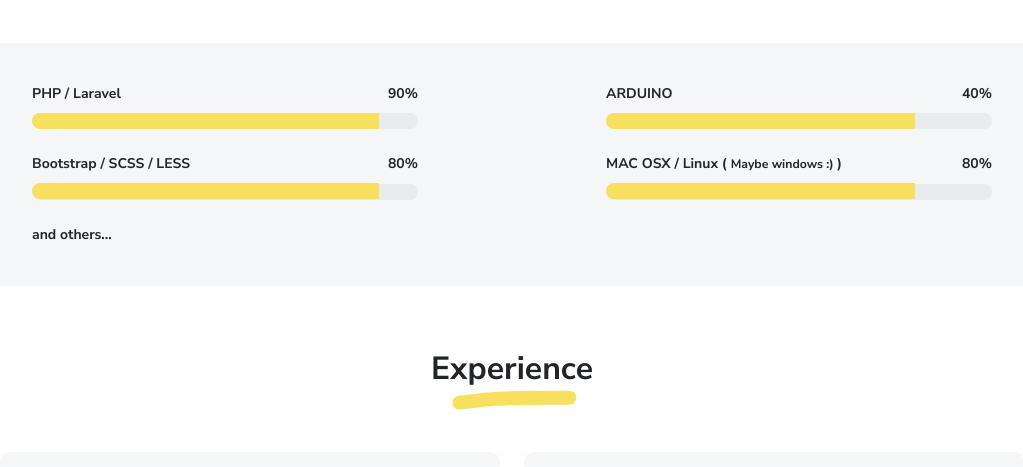
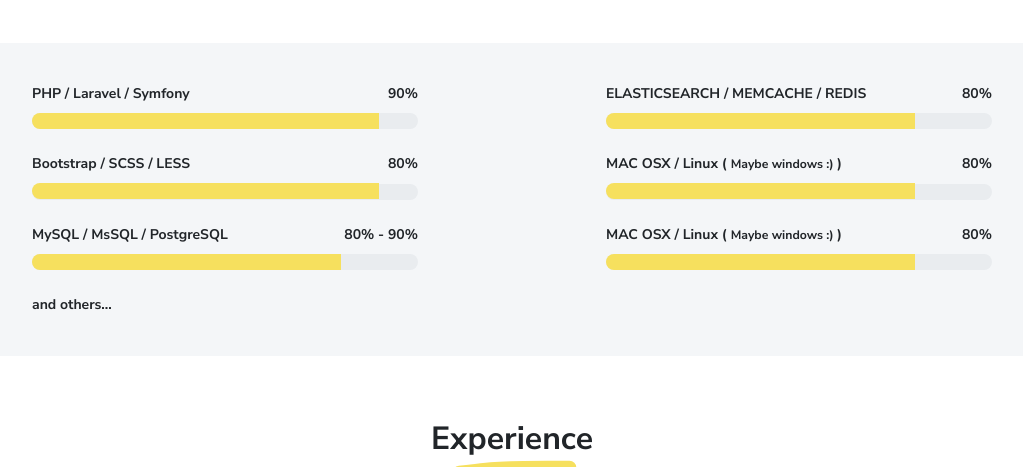
Before and after one commit to kemalbalaban/kemalbalaban.github.io, a plain HTML site: page resume/index.html in a window 1280 px wide. Shown: the part 1651-2118 px from the top of the page, without its empty margins (128-1151 px from the left). Drawn offline with nearby package versions, Linux system fonts and the light colour scheme.

Commit message:
Path Experience added

```diff
--- a/resume/index.html
+++ b/resume/index.html
@@ -185,7 +185,7 @@
           <div class="row">
             <div class="col-md-5">
               <div class="py-1">
-                <div class="d-flex text-small fw-bolder"><span class="me-auto">PHP / Laravel</span><span>90%</span></div>
+                <div class="d-flex text-small fw-bolder"><span class="me-auto">PHP / Laravel / Symfony</span><span>90%</span></div>
                 <div class="progress my-1">
                   <div class="progress-bar bg-primary" role="progressbar" data-aos="zoom-in-right" data-aos-delay="100" data-aos-anchor=".skills-section" style="width: 90%" aria-valuenow="90" aria-valuemin="0" aria-valuemax="100"></div>
                 </div>
@@ -199,7 +199,7 @@
             </div>
             <div class="col-md-5 offset-md-2">
               <div class="py-1">
-                <div class="d-flex text-small fw-bolder"><span class="me-auto">ARDUINO</span><span>40%</span></div>
+                <div class="d-flex text-small fw-bolder"><span class="me-auto">ELASTICSEARCH / MEMCACHE / REDIS</span><span>80%</span></div>
                 <div class="progress my-1">
                   <div class="progress-bar bg-primary" role="progressbar" data-aos="zoom-in-right" data-aos-delay="400" data-aos-anchor=".skills-section" style="width: 80%" aria-valuenow="80" aria-valuemin="0" aria-valuemax="100"></div>
                 </div>
@@ -212,12 +212,30 @@
                 </div>
               </div>
             </div>
+
             <div class="col-md-5">
+              <div class="py-1">
+                <div class="d-flex text-small fw-bolder"><span class="me-auto">MySQL / MsSQL / PostgreSQL</span><span>80% - 90%</span></div>
+                <div class="progress my-1">
+                  <div class="progress-bar bg-primary" role="progressbar" data-aos="zoom-in-right" data-aos-delay="400" data-aos-anchor=".skills-section" style="width: 80%" aria-valuenow="80" aria-valuemin="0" aria-valuemax="100"></div>
+                </div>
+              </div>
+
               <div class="py-1">
                 <div class="d-flex text-small fw-bolder">
                   <span class="me-auto">
                     and others...
                   </span>
+                </div>
+              </div>
+            </div>
+
+            <div class="col-md-5 offset-md-2">
+
+              <div class="py-1">
+                <div class="d-flex text-small fw-bolder"><span class="me-auto">MAC OSX / Linux ( <small>Maybe windows :) </small>)</span><span>80%</span></div>
+                <div class="progress my-1">
+                  <div class="progress-bar bg-primary" role="progressbar" data-aos="zoom-in-right" data-aos-delay="300" data-aos-anchor=".skills-section" style="width: 80%" aria-valuenow="80" aria-valuemin="0" aria-valuemax="100"></div>
                 </div>
               </div>
             </div>
```
